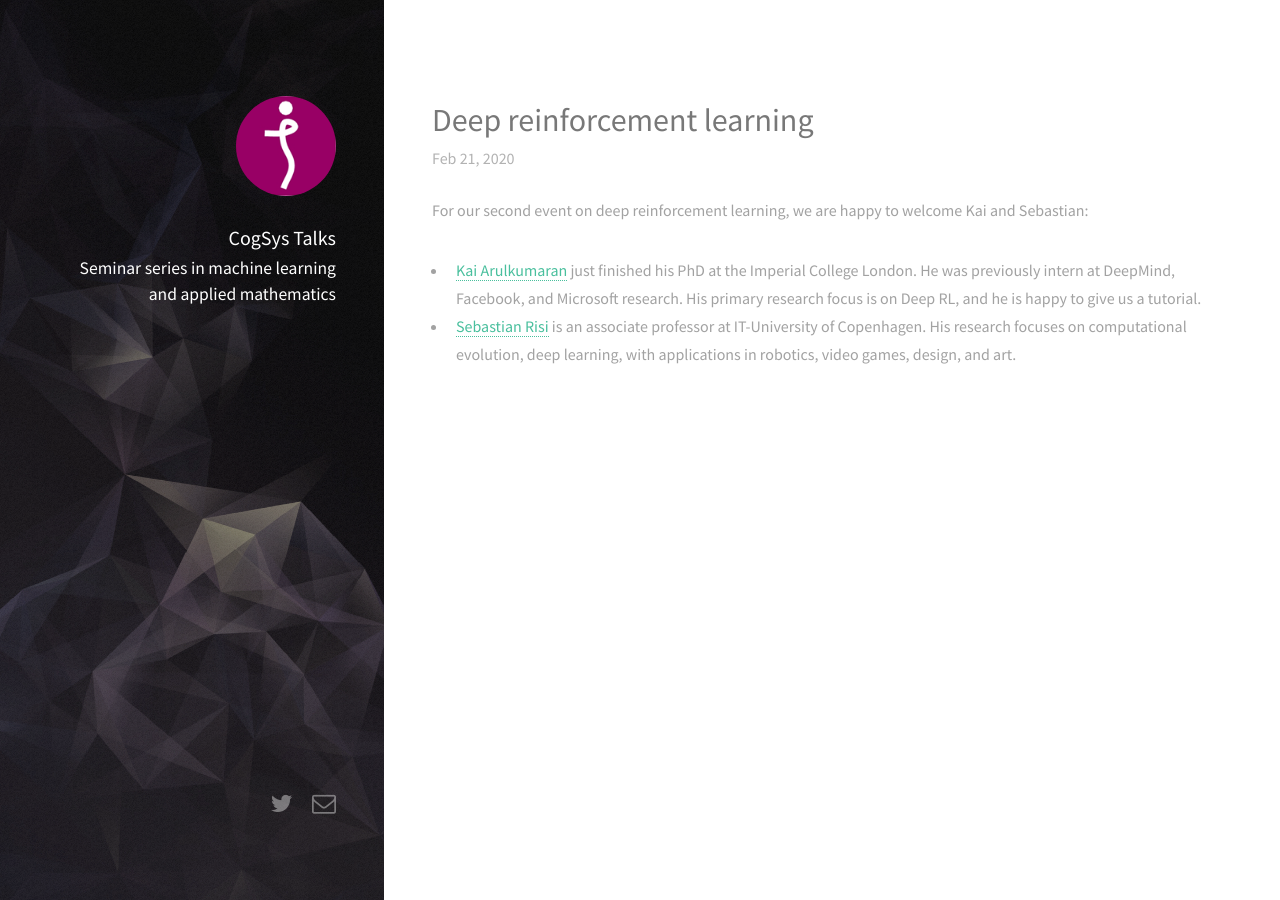
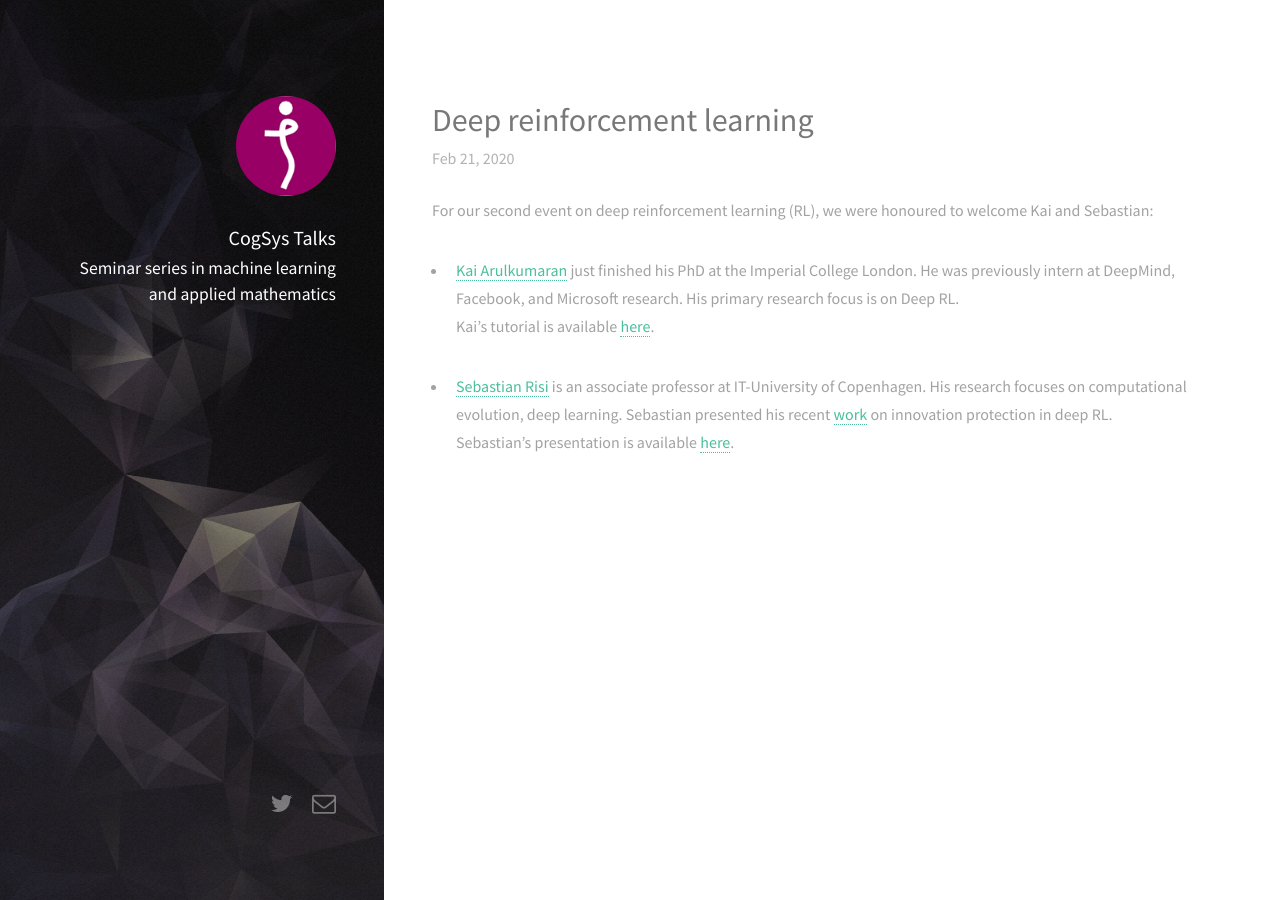
Before and after one commit to cogsystalks/cogsystalks.github.io, a Jekyll site: the page built from _posts/2020-01-27-reinforcement-learning.md, in a window 1280 px wide. Built offline with Jekyll 4.4.1, drawn with Linux system fonts in a browser that asks for light colours; nearby versions of some CDN libraries.

```diff
--- a/_posts/2020-01-27-reinforcement-learning.md
+++ b/_posts/2020-01-27-reinforcement-learning.md
@@ -10,10 +10,12 @@ permalink: /event-2/
 
 <!-- # CogSys Talks presents: Deep reinforcement learning -->
 
-For our second event on deep reinforcement learning, we are happy to welcome Kai and Sebastian:
+For our second event on deep reinforcement learning (RL), we were honoured to welcome Kai and Sebastian:
 
   - [Kai Arulkumaran](http://kaixhin.com/) just finished his PhD at the Imperial College London.
-  He was previously intern at DeepMind, Facebook, and Microsoft research. His primary research focus is on Deep RL,
-  and he is happy to give us a tutorial.
+  He was previously intern at DeepMind, Facebook, and Microsoft research. His primary research focus is on Deep RL. \\
+  Kai's tutorial is available [here](https://drive.google.com/open?id=1lX4Qez4Je6uGInie0OsQC28jn2cpFEB5).
+
   - [Sebastian Risi](http://sebastianrisi.com/) is an associate professor at IT-University of Copenhagen.
-  His research focuses on computational evolution, deep learning, with applications in robotics, video games, design, and art.
+  His research focuses on computational evolution, deep learning. Sebastian presented his recent [work](https://arxiv.org/abs/2001.01683) on innovation protection in deep RL. \\
+  Sebastian's presentation is available [here](https://drive.google.com/open?id=1AQhghAw-V5o2DUGKwadJ_CHVCmFlIK2-).
```
Also changed, not shown: other parts of _posts/2020-01-27-reinforcement-learning.md (+1 -1 lines), _posts/2020-01-27-quantum.md (+5 -3 lines), pages/schedule.md (+0 -2 lines).
